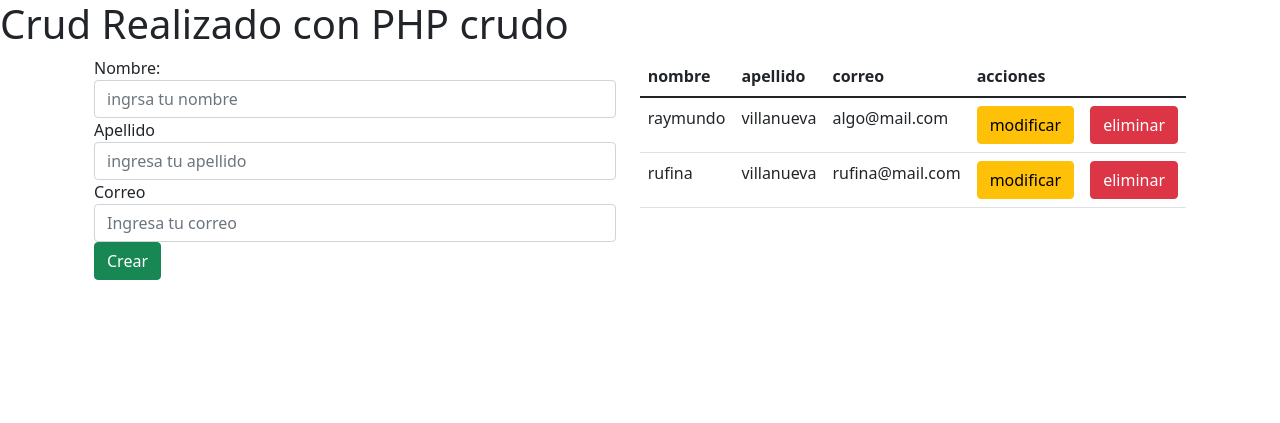
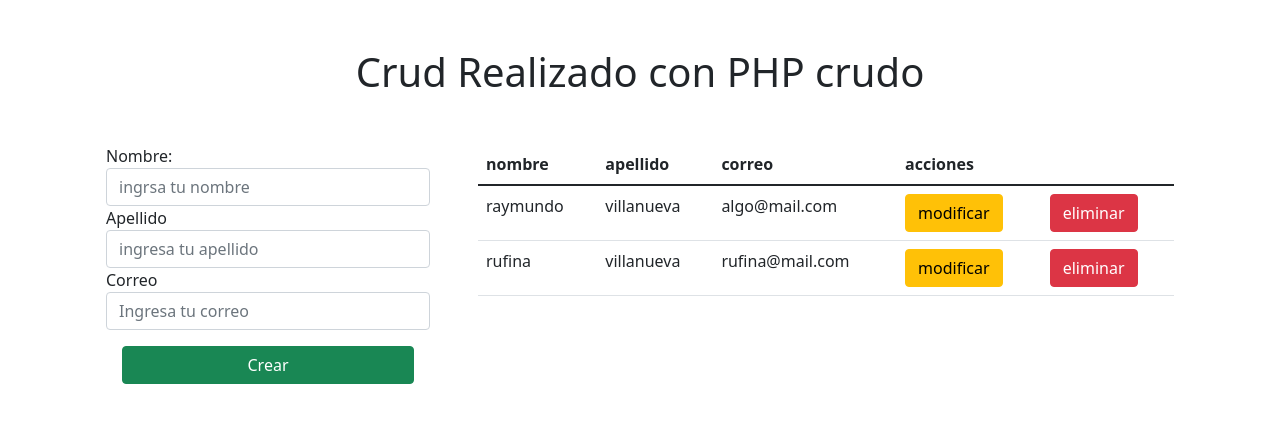
Before and after one commit to raymundoVilla/crudPHP, a PHP site: page / in a window 1280 px wide. Shown: the top 423 px of the page. Run offline with PHP 8.4, Linux system fonts and the light colour scheme.

Commit message:
se mejoro la interfas de la bienvenida

```diff
--- a/index.php
+++ b/index.php
@@ -1,10 +1,11 @@
 <?php include('./template/header.php')?>
 
-        <h1>Crud Realizado con PHP crudo</h1>
-
+<h1 class="text-center m-5">Crud Realizado con PHP crudo</h1>
+<div class="container ">
+    <div class="row">
         <!-- formulario -->
     <div class="container d-flex">
-        <div class="container">
+            <div class="container col-4">
                 <form action="" method="post">
                     <div class="form-group">
                         <label for="nombre">Nombre:</label>
@@ -21,13 +22,14 @@
                     <input type="text"
                         class="form-control" name="correo" id="correo" placeholder="Ingresa tu correo">
                     </div>
-                <button type="submit" class="btn btn-success">Crear</button>
+                    <div class="d-grid m-3">
+                        <button class="btn btn-success" type="button">Crear</button>
+                    </div>
                 </form>
             </div>
             <!-- end formulario -->
-
             <!-- tabla de datos -->
-        <div class="container">
+            <div class="container col-8">
                 <table class="table">
                     <thead>
                         <tr>
@@ -58,5 +60,6 @@
             </div>
             <!-- end table de datos -->
         </div>
-
+    </div>
+</div>
  <?php include('./template/footer.php');?>
```
Lines whose indentation alone changed are shown as unchanged.
